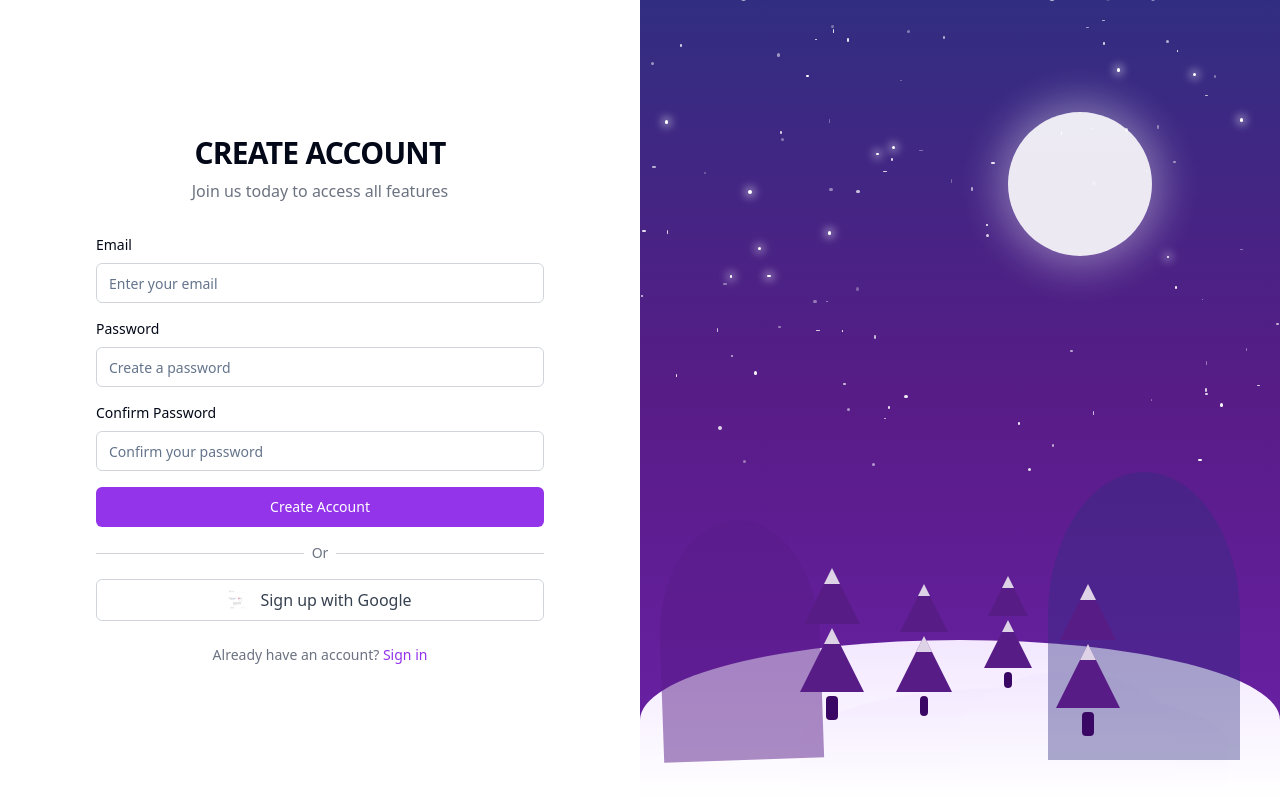
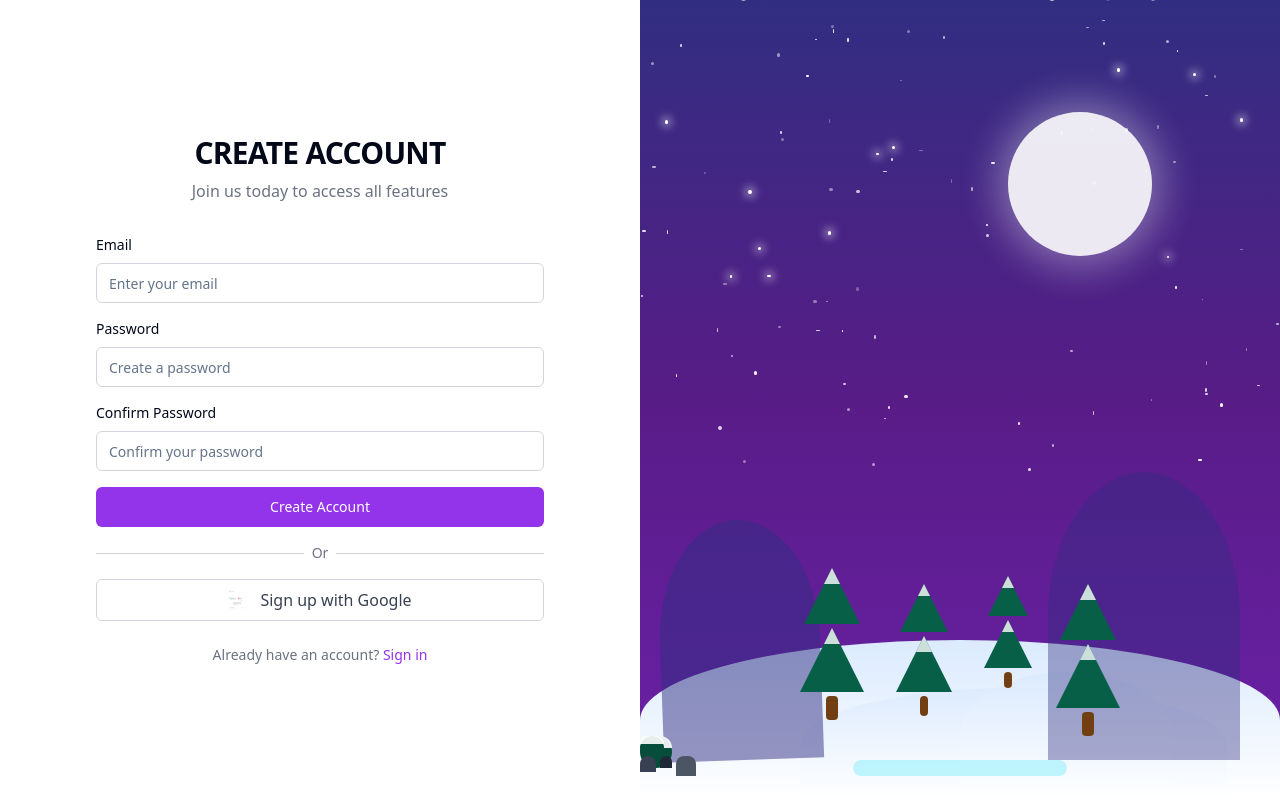
Before and after one commit to Mit23a/lovable-web, a React (Vite) app: page /signup in a window 1280 px wide. Built offline with nearby package versions, Linux system fonts and the light colour scheme.

Commit message:
Enhance winter landscape
Modify the bottom landscape, change tree color, and remove purple shapes.

```diff
--- a/src/components/WinterLandscape.tsx
+++ b/src/components/WinterLandscape.tsx
@@ -64,41 +64,44 @@ const WinterLandscape = () => {
       {/* Enhanced snowy landscape at the bottom */}
       <div className="absolute bottom-0 w-full">
         {/* Main snow hill with gradient */}
-        <div className="absolute bottom-0 w-full h-40 bg-gradient-to-t from-white to-purple-100 rounded-t-[100%]"></div>
+        <div className="absolute bottom-0 w-full h-40 bg-gradient-to-t from-white to-blue-100 rounded-t-[100%]"></div>
 
         {/* Secondary snow hills for depth */}
-        <div className="absolute bottom-0 left-1/4 w-2/3 h-28 bg-gradient-to-t from-white to-purple-100 rounded-t-[100%] opacity-70"></div>
-        <div className="absolute bottom-0 left-1/2 w-1/3 h-32 bg-gradient-to-t from-white to-purple-100 rounded-t-[100%] opacity-80"></div>
+        <div className="absolute bottom-0 left-1/4 w-2/3 h-28 bg-gradient-to-t from-white to-blue-100 rounded-t-[100%] opacity-80"></div>
+        <div className="absolute bottom-0 left-1/2 w-1/3 h-32 bg-gradient-to-t from-white to-blue-100 rounded-t-[100%] opacity-90"></div>
 
         {/* Distant mountain silhouettes */}
-        <div className="absolute bottom-10 left-5 w-40 h-60 bg-purple-900 rounded-t-[70%] opacity-50 transform -rotate-2"></div>
+        <div className="absolute bottom-10 left-5 w-40 h-60 bg-indigo-900 rounded-t-[70%] opacity-50 transform -rotate-2"></div>
         <div className="absolute bottom-10 right-10 w-48 h-72 bg-indigo-900 rounded-t-[60%] opacity-40"></div>
 
-        {/* Snow-covered pine trees */}
+        {/* Frozen lake in the distance */}
+        <div className="absolute bottom-6 left-1/3 right-1/3 h-4 bg-cyan-200 rounded-full opacity-70"></div>
+
+        {/* Snow-covered pine trees with new colors */}
         <div className="absolute bottom-20 left-1/4 flex space-x-8">
           {/* Pine tree 1 */}
           <div className="relative w-16 flex flex-col items-center">
-            <div className="w-14 h-14 bg-purple-900 clip-path-triangle mb-1 relative">
+            <div className="w-14 h-14 bg-emerald-800 clip-path-triangle mb-1 relative">
               <div className="absolute top-0 left-0 right-0 h-4 bg-white rounded-t-lg opacity-80"></div>
             </div>
-            <div className="w-16 h-16 bg-purple-900 clip-path-triangle mb-1 relative">
+            <div className="w-16 h-16 bg-emerald-800 clip-path-triangle mb-1 relative">
               <div className="absolute top-0 left-0 right-0 h-4 bg-white rounded-t-lg opacity-80"></div>
             </div>
-            <div className="w-18 h-18 bg-purple-900 clip-path-triangle relative">
+            <div className="w-18 h-18 bg-emerald-800 clip-path-triangle relative">
               <div className="absolute top-0 left-0 right-0 h-5 bg-white rounded-t-lg opacity-80"></div>
             </div>
-            <div className="w-3 h-6 bg-purple-950 rounded-sm"></div>
+            <div className="w-3 h-6 bg-yellow-900 rounded-sm"></div>
           </div>
 
           {/* Pine tree 2 */}
           <div className="relative w-14 flex flex-col items-center mt-4">
-            <div className="w-12 h-12 bg-purple-900 clip-path-triangle mb-1 relative">
+            <div className="w-12 h-12 bg-emerald-800 clip-path-triangle mb-1 relative">
               <div className="absolute top-0 left-0 right-0 h-3 bg-white rounded-t-lg opacity-80"></div>
             </div>
-            <div className="w-14 h-14 bg-purple-900 clip-path-triangle mb-1 relative">
+            <div className="w-14 h-14 bg-emerald-800 clip-path-triangle mb-1 relative">
               <div className="absolute top-0 left-0 right-0 h-4 bg-white rounded-t-lg opacity-80"></div>
             </div>
-            <div className="w-2 h-5 bg-purple-950 rounded-sm"></div>
+            <div className="w-2 h-5 bg-yellow-900 rounded-sm"></div>
           </div>
         </div>
 
@@ -106,25 +109,40 @@ const WinterLandscape = () => {
         <div className="absolute bottom-16 right-1/4 flex space-x-6">
           {/* Pine tree 3 */}
           <div className="relative w-12 flex flex-col items-center">
-            <div className="w-10 h-10 bg-purple-900 clip-path-triangle mb-1 relative">
+            <div className="w-10 h-10 bg-emerald-800 clip-path-triangle mb-1 relative">
               <div className="absolute top-0 left-0 right-0 h-3 bg-white rounded-t-lg opacity-80"></div>
             </div>
-            <div className="w-12 h-12 bg-purple-900 clip-path-triangle mb-1 relative">
+            <div className="w-12 h-12 bg-emerald-800 clip-path-triangle mb-1 relative">
               <div className="absolute top-0 left-0 right-0 h-3 bg-white rounded-t-lg opacity-80"></div>
             </div>
-            <div className="w-2 h-4 bg-purple-950 rounded-sm"></div>
+            <div className="w-2 h-4 bg-yellow-900 rounded-sm"></div>
           </div>
 
           {/* Pine tree 4 */}
           <div className="relative w-16 flex flex-col items-center mt-2">
-            <div className="w-14 h-14 bg-purple-900 clip-path-triangle mb-1 relative">
+            <div className="w-14 h-14 bg-emerald-800 clip-path-triangle mb-1 relative">
               <div className="absolute top-0 left-0 right-0 h-4 bg-white rounded-t-lg opacity-80"></div>
             </div>
-            <div className="w-16 h-16 bg-purple-900 clip-path-triangle mb-1 relative">
+            <div className="w-16 h-16 bg-emerald-800 clip-path-triangle mb-1 relative">
               <div className="absolute top-0 left-0 right-0 h-4 bg-white rounded-t-lg opacity-80"></div>
             </div>
-            <div className="w-3 h-6 bg-purple-950 rounded-sm"></div>
+            <div className="w-3 h-6 bg-yellow-900 rounded-sm"></div>
           </div>
+        </div>
+
+        {/* Some small bushes with snow */}
+        <div className="absolute bottom-8 left-1/6 w-8 h-8 bg-emerald-900 rounded-full">
+          <div className="absolute top-0 left-0 right-0 h-3 bg-white rounded-t-full opacity-90"></div>
+        </div>
+        <div className="absolute bottom-10 left-1/5 w-6 h-6 bg-emerald-900 rounded-full">
+          <div className="absolute top-0 left-0 right-0 h-2 bg-white rounded-t-full opacity-90"></div>
+        </div>
+
+        {/* Small cluster of rocks */}
+        <div className="absolute bottom-6 right-1/6 flex space-x-1">
+          <div className="w-4 h-4 bg-gray-700 rounded-t-lg"></div>
+          <div className="w-3 h-3 bg-gray-800 rounded-t-lg"></div>
+          <div className="w-5 h-5 bg-gray-600 rounded-t-lg"></div>
         </div>
       </div>
 
```
